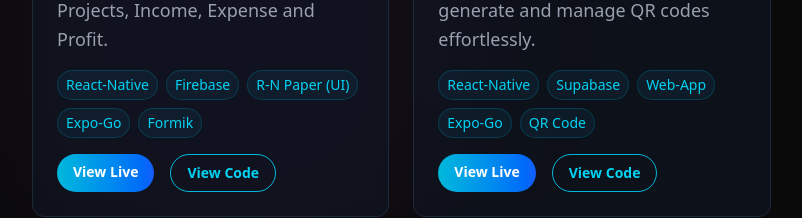
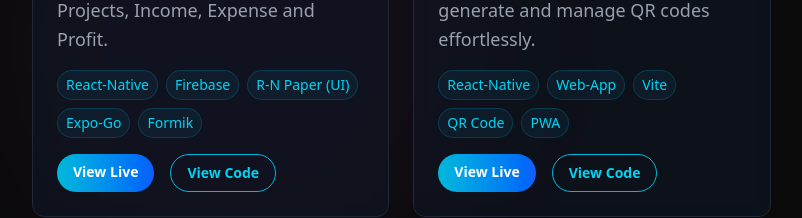
Before and after one commit to kisanms/portfolio-next, a Next.js app: page / in a window 1280 px wide. Shown: the part 2669-2887 px from the top of the page, without its empty margins (48-850 px from the left). Built offline with nearby package versions, Linux system fonts and the light colour scheme.

Commit message:
Update project details and thumbnail in Projects.tsx

```diff
--- a/src/components/sections/Projects.tsx
+++ b/src/components/sections/Projects.tsx
@@ -6,7 +6,7 @@ import thumbnailPort from "../../assets/thumnail port.png"; // Ensure this file
 import thumbnailPort2 from "../../assets/Feature g.png"; // Ensure this file exists
 import thumbnailPort3 from "../../assets/Feature g (1).png"; // Ensure this file exists
 import thumbnailPort4 from "../../assets/Feature g4.png"; // Ensure this file exists
-import thumbnailPort5 from "../../assets/Feature 5.png"; // Ensure this file exists
+import thumbnailPort5 from "../../assets/qr thumnail.png"; // Ensure this file exists
 import { StaticImageData } from "next/image";
 
 // Project type definition
@@ -67,10 +67,10 @@ const projects: Project[] = [
     title: "5. QRush - QR Code Generator",
     description:
       "A platform where users can generate and manage QR codes effortlessly.",
-    tags: ["React-Native", "Supabase", "Web-App", "Expo-Go", "QR Code"],
+    tags: ["React-Native", "Web-App", "Vite", "QR Code","PWA"],
     image: thumbnailPort5,
-    link: "https://q-rush.netlify.app/", // Update with actual link
-    github: "https://github.com/kisanms/QRush", // Update with actual link
+    link: "https://qrush-qr-generator.vercel.app/", // Update with actual link
+    github: "https://github.com/kisanms/qrush-90effcbe", // Update with actual link
   },
 ];
 
```
